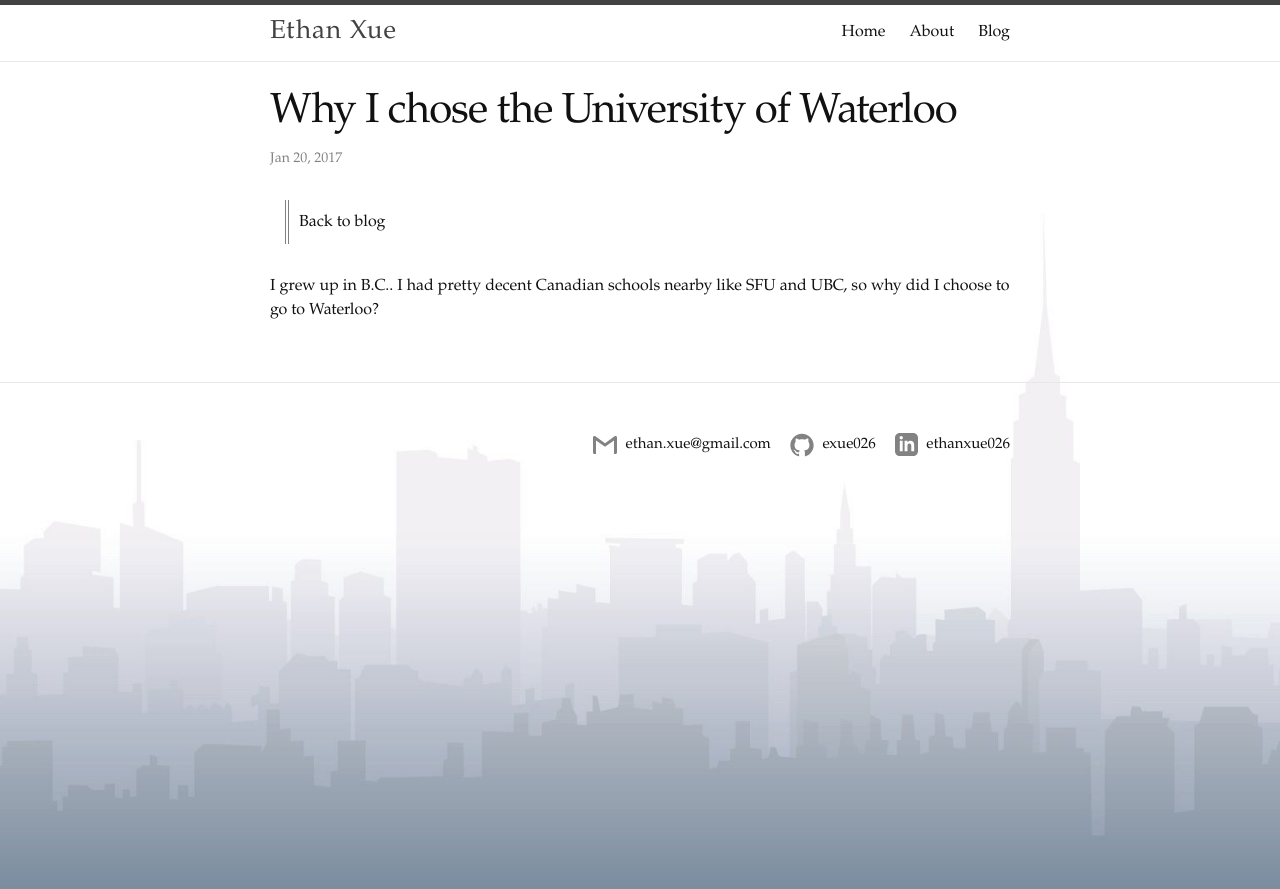
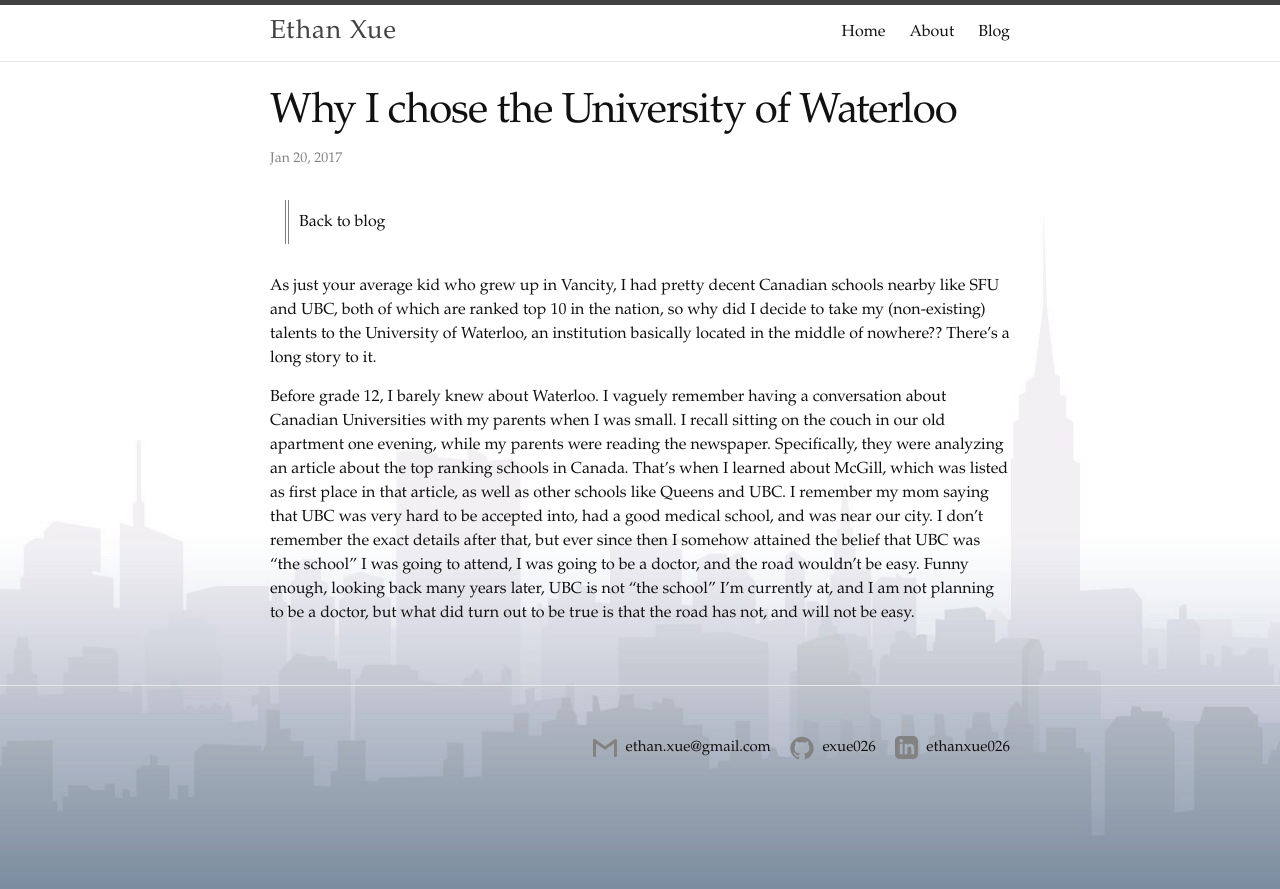
Before and after one commit to exue026/mysite, a Jekyll site: the page built from _posts/2017-01-20-why-I-chose-uw.md, in a window 1280 px wide. Shown: the top 889 px of the page. Built offline with Jekyll 4.4.1, drawn with Linux system fonts in a browser that asks for light colours; comment, search, counter and statistics services are not loaded.

Commit message:
more blog posts

```diff
--- a/_posts/2017-01-20-why-I-chose-uw.md
+++ b/_posts/2017-01-20-why-I-chose-uw.md
@@ -5,4 +5,6 @@ date:   2017-01-20 00:00:00 -0500
 categories: non-tech
 ---
 
-I grew up in B.C.. I had pretty decent Canadian schools nearby like SFU and UBC, so why did I choose to go to Waterloo?
+As just your average kid who grew up in Vancity, I had pretty decent Canadian schools nearby like SFU and UBC, both of which are ranked top 10 in the nation, so why did I decide to take my (non-existing) talents to the University of Waterloo, an institution basically located in the middle of nowhere?? There's a long story to it.
+
+Before grade 12, I barely knew about Waterloo. I vaguely remember having a conversation about Canadian Universities with my parents when I was small. I recall sitting on the couch in our old apartment one evening, while my parents were reading the newspaper. Specifically, they were analyzing an article about the top ranking schools in Canada. That's when I learned about McGill, which was listed as first place in that article, as well as other schools like Queens and UBC. I remember my mom saying that UBC was very hard to be accepted into, had a good medical school, and was near our city. I don't remember the exact details after that, but ever since then I somehow attained the belief that UBC was "the school" I was going to attend, I was going to be a doctor, and the road wouldn't be easy. Funny enough, looking back many years later, UBC is not "the school" I'm currently at, and I am not planning to be a doctor, but what did turn out to be true is that the road has not, and will not be easy.
```
Also changed, not shown: _posts/2017-01-14-intro.md (+1 -1 lines).
